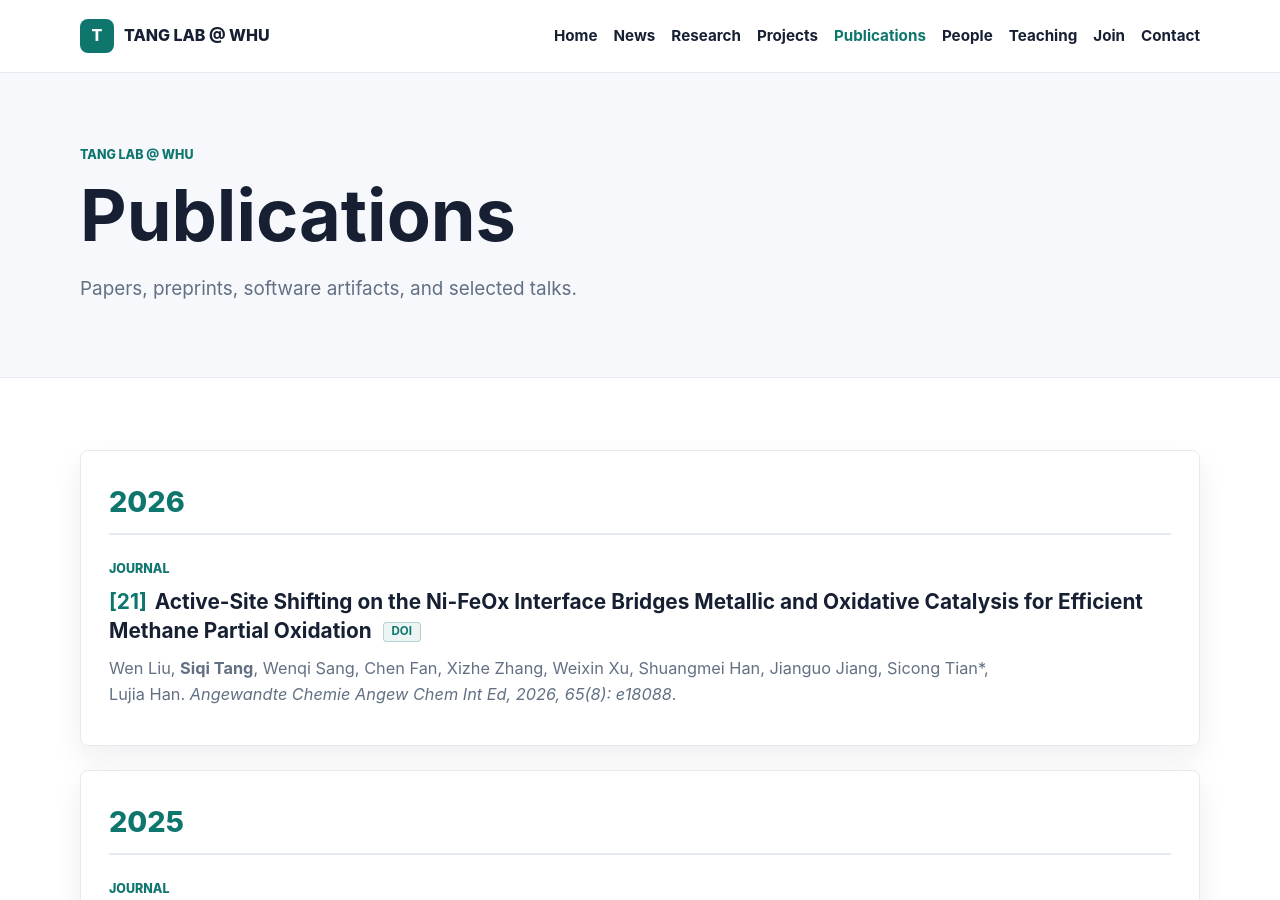
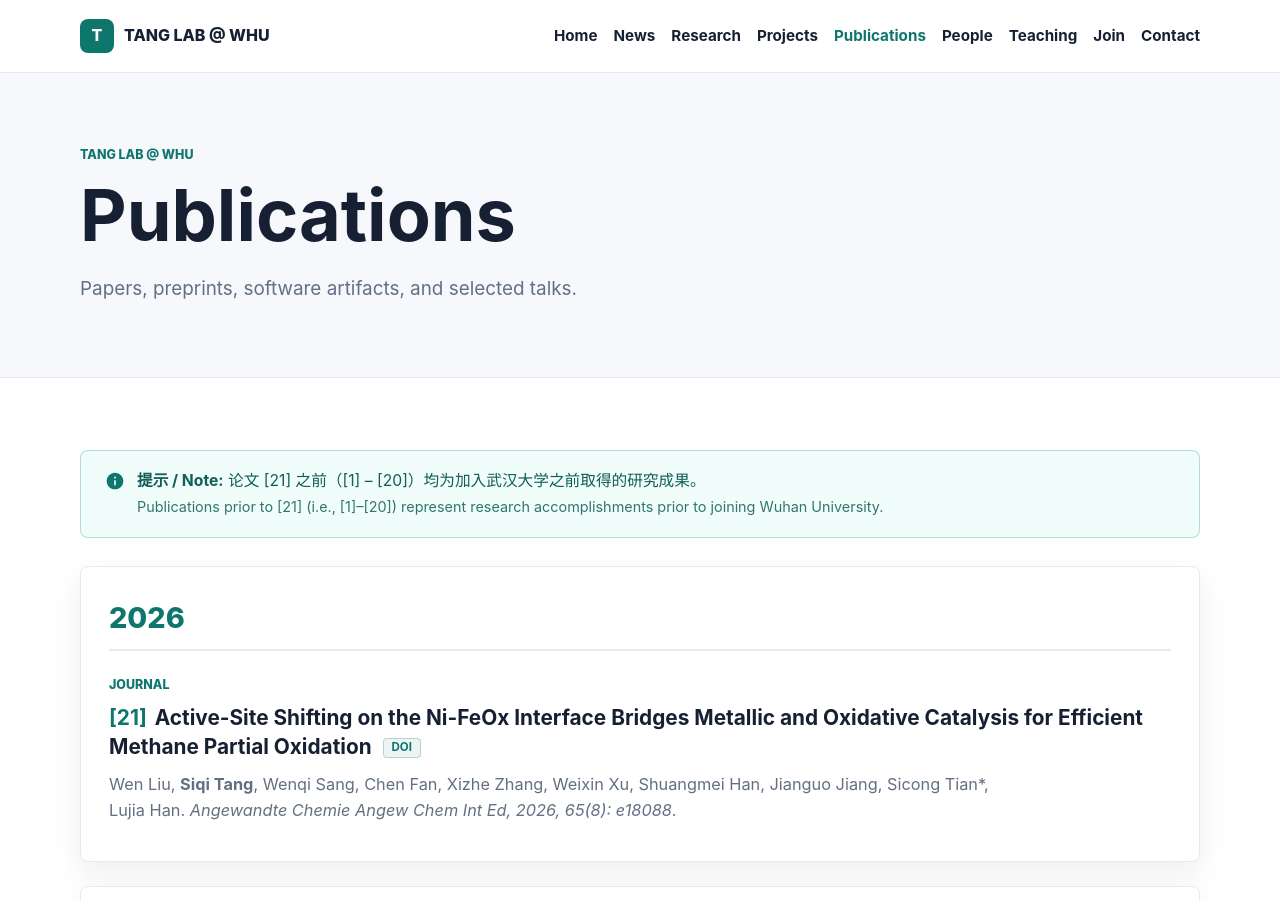
Before and after one commit to TANG-LAB-WHU/tanglab.github.io, a Jekyll site: the page built from pages/publications.html, in a window 1280 px wide and 900 px high. Built offline with Jekyll 4.4.1, drawn with Linux system fonts in a browser that asks for light colours.

Commit message:
feat(layout): add styled bilingual notice box about pre-WHU publications

```diff
--- a/pages/publications.html
+++ b/pages/publications.html
@@ -7,6 +7,16 @@ permalink: /publications/
 <!-- <div class="notice">
   Publication data shown here should be replaced with the lab's official publication list.
 </div> -->
+
+<div class="notice" style="background: var(--soft-teal); border-color: rgba(15, 118, 110, 0.25); color: var(--brand-dark); padding: 18px 24px; border-radius: 8px; margin-bottom: 28px; font-size: 0.98rem; display: flex; align-items: flex-start; gap: 12px; box-shadow: var(--shadow-sm); line-height: 1.5;">
+  <svg xmlns="http://www.w3.org/2000/svg" viewBox="0 0 24 24" width="20" height="20" fill="currentColor" style="color: var(--brand); flex-shrink: 0; margin-top: 2px;">
+    <path d="M12 2C6.48 2 2 6.48 2 12s4.48 10 10 10 10-4.48 10-10S17.52 2 12 2zm1 15h-2v-6h2v6zm0-8h-2V7h2v2z"/>
+  </svg>
+  <div>
+    <strong>提示 / Note:</strong> 论文 [21] 之前（[1] – [20]）均为加入武汉大学之前取得的研究成果。<br>
+    <span style="font-size: 0.9rem; opacity: 0.85; display: inline-block; margin-top: 4px;">Publications prior to [21] (i.e., [1]–[20]) represent research accomplishments prior to joining Wuhan University.</span>
+  </div>
+</div>
 
 {% assign grouped_pubs = site.data.publications | group_by: "year" | sort: "name" | reverse %}
 {% assign paper_index = site.data.publications.size %}
```
